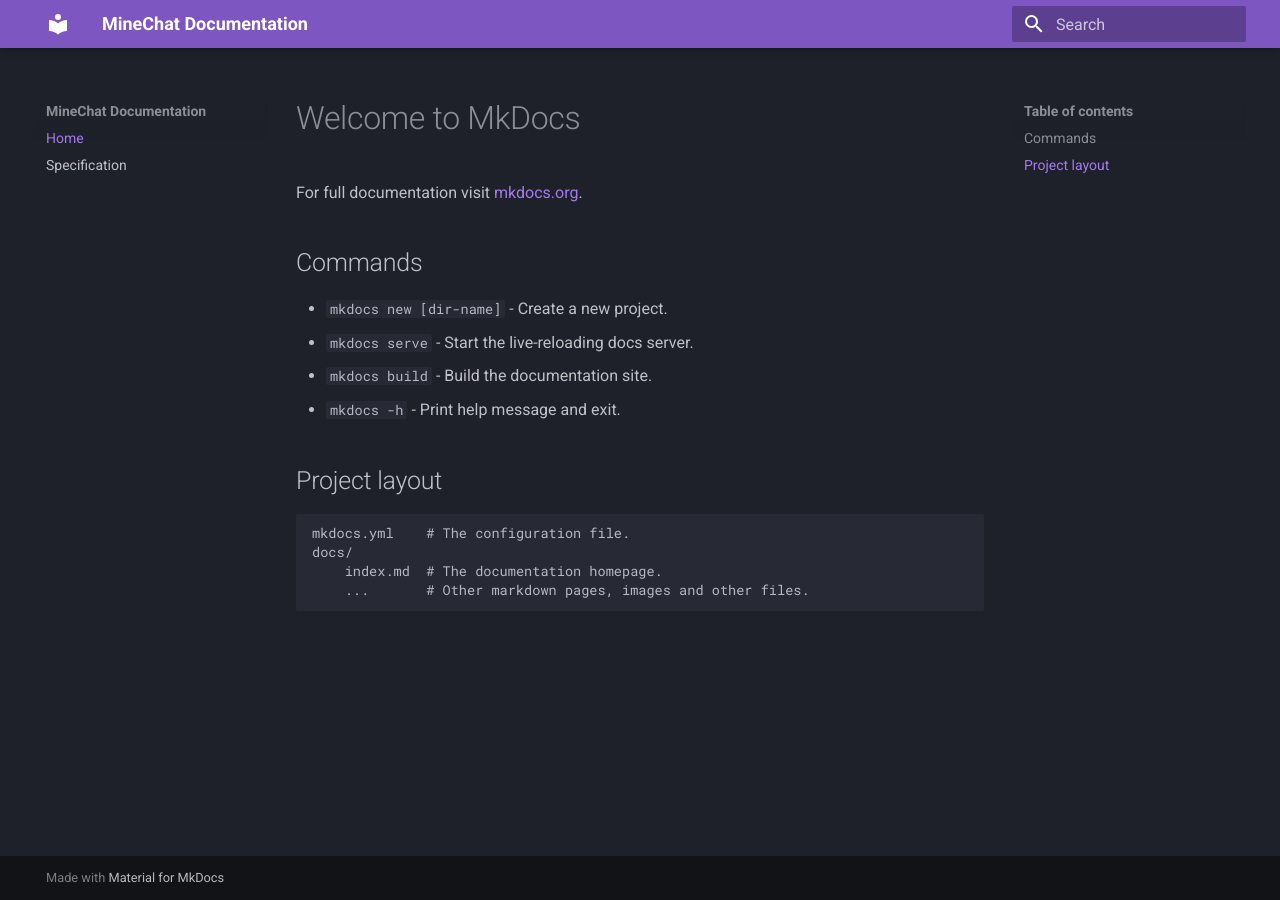
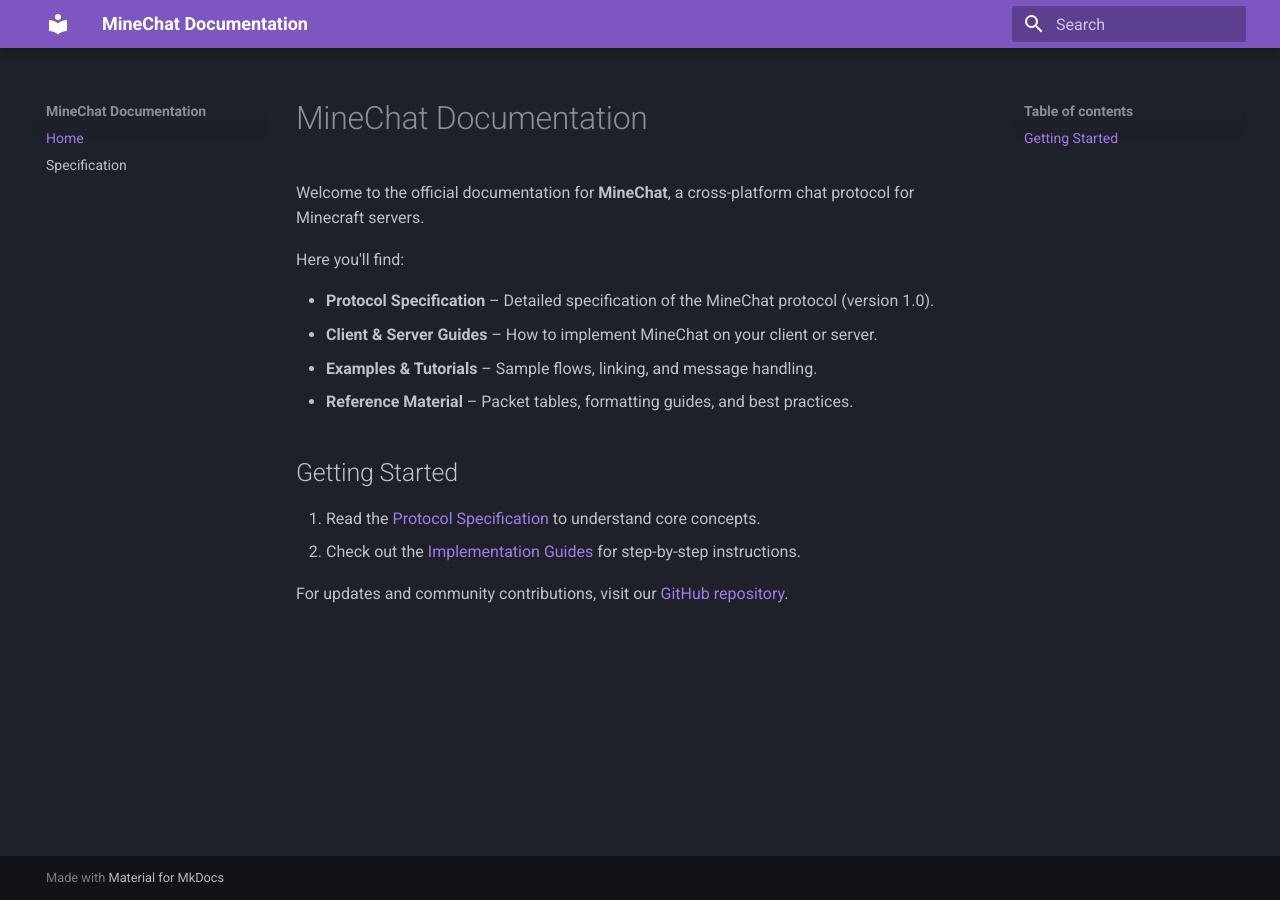
Before and after one commit to MineChatPowered/docs, an MkDocs documentation site: the page built from docs/index.md, in a window 1280 px wide. Built offline with MkDocs 1.6.1 and Material for MkDocs 9.7.7, drawn with Linux system fonts in a browser that asks for light colours.

Commit message:
chore: add contents for main page

```diff
--- a/docs/index.md
+++ b/docs/index.md
@@ -1,17 +1,17 @@
-# Welcome to MkDocs
+# MineChat Documentation
 
-For full documentation visit [mkdocs.org](https://www.mkdocs.org).
+Welcome to the official documentation for **MineChat**, a cross-platform chat protocol for Minecraft servers.
 
-## Commands
+Here you'll find:
 
-* `mkdocs new [dir-name]` - Create a new project.
-* `mkdocs serve` - Start the live-reloading docs server.
-* `mkdocs build` - Build the documentation site.
-* `mkdocs -h` - Print help message and exit.
+* **Protocol Specification** – Detailed specification of the MineChat protocol (version 1.0).
+* **Client & Server Guides** – How to implement MineChat on your client or server.
+* **Examples & Tutorials** – Sample flows, linking, and message handling.
+* **Reference Material** – Packet tables, formatting guides, and best practices.
 
-## Project layout
+## Getting Started
 
-    mkdocs.yml    # The configuration file.
-    docs/
-        index.md  # The documentation homepage.
-        ...       # Other markdown pages, images and other files.
+1. Read the [Protocol Specification](specification.md) to understand core concepts.
+2. Check out the [Implementation Guides](implementation.md) for step-by-step instructions.
+
+For updates and community contributions, visit our [GitHub repository](https://github.com/MineChatPowered/docs).
```
